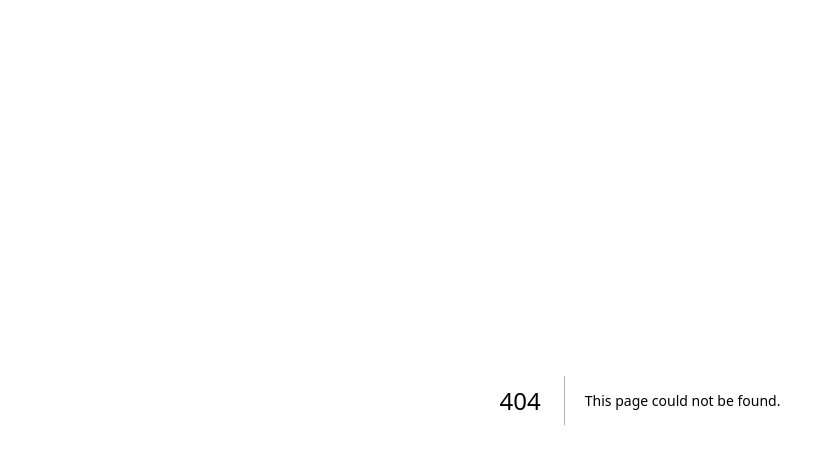
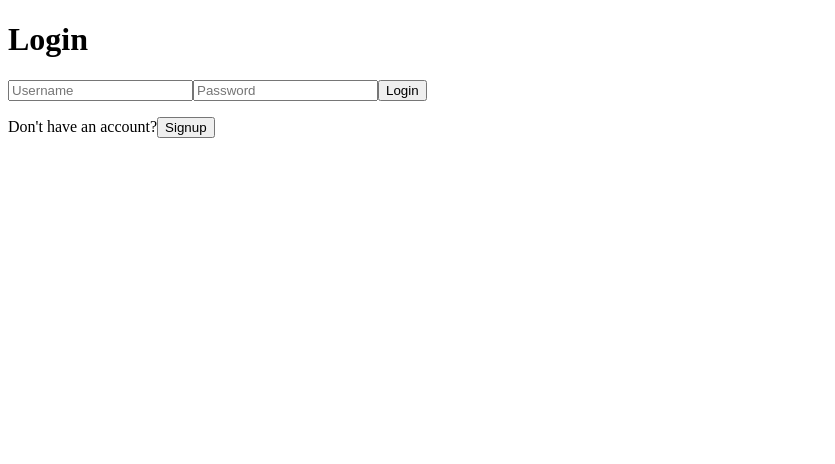
Before and after one commit to Hiddenleaf456/Hmmmm, a Next.js app: page /auth in a window 1280 px wide. Before the commit this address had no page. Shown: the top 464 px of the page, without its empty margins (0-835 px from the left). Built offline with nearby package versions, Linux system fonts and the light colour scheme.

Commit message:
Add files via upload

```diff
--- /dev/null
+++ b/pages/auth.js
@@ -0,0 +1,60 @@
+import { useState } from 'react';
+import { useRouter } from 'next/router';
+
+export default function AuthPage() {
+  const [isLogin, setIsLogin] = useState(true);
+  const [username, setUsername] = useState('');
+  const [password, setPassword] = useState('');
+  const router = useRouter();
+
+  const handleSubmit = async (e) => {
+    e.preventDefault();
+    const endpoint = isLogin ? '/api/login' : '/api/signup'; // Choose API based on form
+    const res = await fetch(endpoint, {
+      method: 'POST',
+      headers: { 'Content-Type': 'application/json' },
+      body: JSON.stringify({ username, password }),
+    });
+    const data = await res.json();
+
+    if (data.success) {
+      if (isLogin) {
+        router.push('/dashboard'); // Redirect to dashboard on successful login
+      } else {
+        alert('Signup successful! You can now log in.');
+        setIsLogin(true); // Switch to login form after signup
+      }
+    } else {
+      alert(data.message || 'Operation failed');
+    }
+  };
+
+  return (
+    <div>
+      <h1>{isLogin ? 'Login' : 'Signup'}</h1>
+      <form onSubmit={handleSubmit}>
+        <input
+          type="text"
+          placeholder="Username"
+          value={username}
+          onChange={(e) => setUsername(e.target.value)}
+          required
+        />
+        <input
+          type="password"
+          placeholder="Password"
+          value={password}
+          onChange={(e) => setPassword(e.target.value)}
+          required
+        />
+        <button type="submit">{isLogin ? 'Login' : 'Signup'}</button>
+      </form>
+      <p>
+        {isLogin ? "Don't have an account?" : 'Already have an account?'}
+        <button onClick={() => setIsLogin(!isLogin)}>
+          {isLogin ? 'Signup' : 'Login'}
+        </button>
+      </p>
+    </div>
+  );
+}
```
